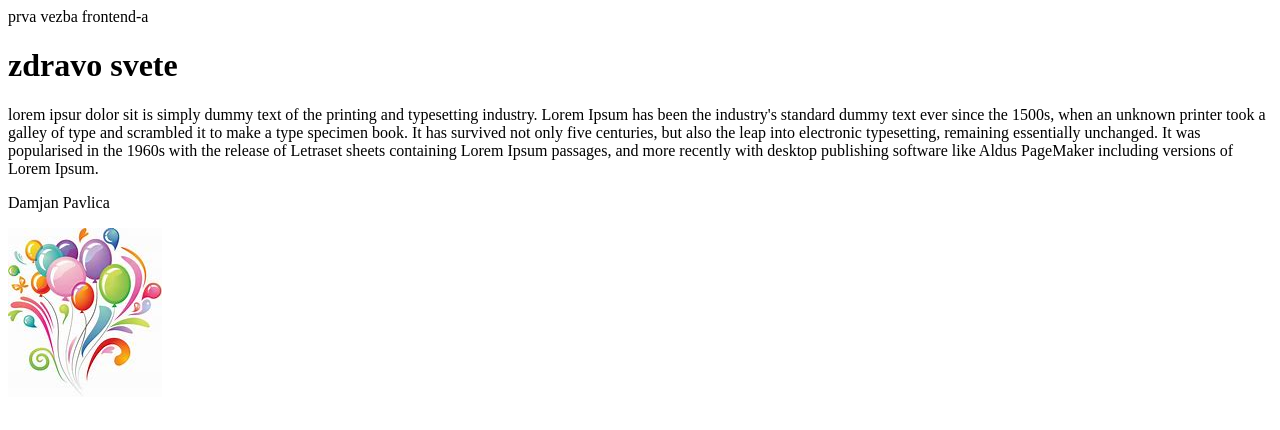
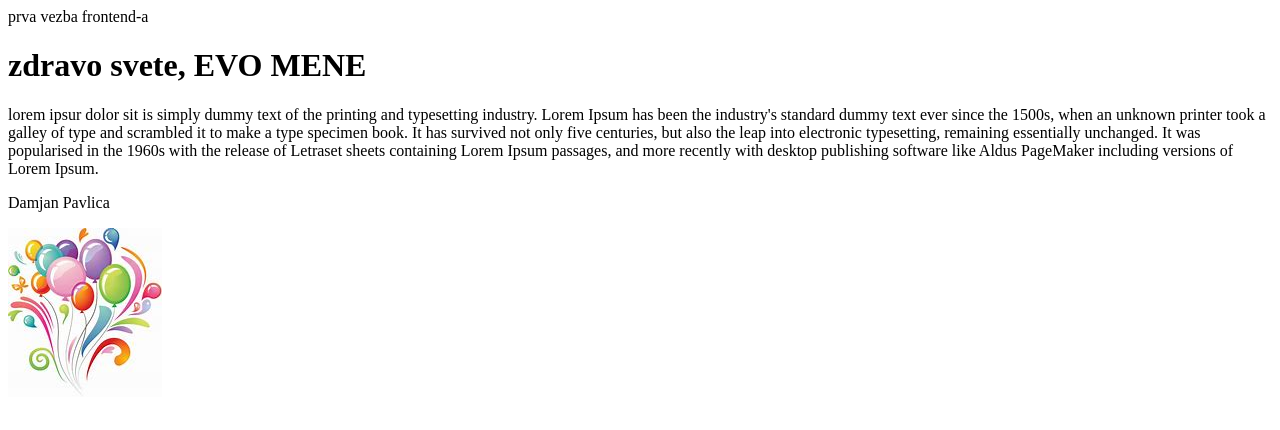
Before and after one commit to alexvilus/frontend-prezentacija-i, a plain HTML site: page index.html in a window 1280 px wide. Drawn offline with Linux system fonts and the light colour scheme.

Commit message:
PROMENA ZA PROBU

```diff
--- a/index.html
+++ b/index.html
@@ -2,7 +2,7 @@
 <head>prva vezba frontend-a</head>
 
 
-<h1>zdravo svete</h1>
+<h1>zdravo svete, EVO MENE</h1>
 <p>lorem ipsur dolor sit
 is simply dummy text of the printing and typesetting industry.
 Lorem Ipsum has been the industry's standard dummy text ever since the 1500s, when an unknown printer took a
```
